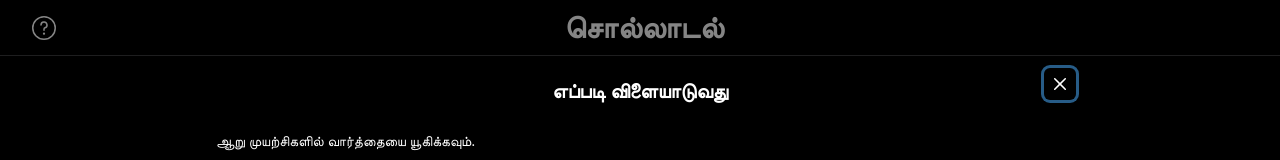
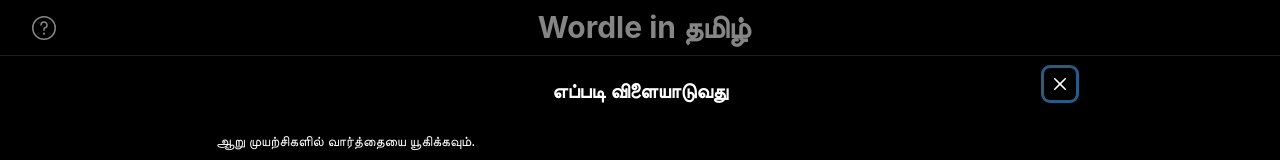
Before and after one commit to sibi-sharanyan/Tamil-Wordle, a React (Create React App) app: page / in a window 1280 px wide. Shown: the top 160 px of the page. Built offline with nearby package versions, Linux system fonts and the light colour scheme.

Commit message:
renamed it

```diff
--- a/package.json
+++ b/package.json
@@ -30,7 +30,8 @@
     "start": "react-scripts start",
     "build": "react-scripts build",
     "test": "react-scripts test",
-    "eject": "react-scripts eject"
+    "eject": "react-scripts eject",
+    "deploy-dev": "npm run build && netlify deploy --dir build --prod"
   },
   "eslintConfig": {
     "extends": "react-app"
--- a/public/index.html
+++ b/public/index.html
@@ -24,7 +24,7 @@
       work correctly both with client-side routing and a non-root public URL.
       Learn how to configure a non-root public URL by running `npm run build`.
     -->
-    <title>சொல்லாடல்</title>
+    <title>Wordle in tamil</title>
   </head>
   <body>
     <noscript>You need to enable JavaScript to run this app.</noscript>
--- a/src/components/MainPage.tsx
+++ b/src/components/MainPage.tsx
@@ -407,7 +407,7 @@
           onClick={onOpen}
         />
         <Text fontWeight={"bold"} fontSize={"3xl"} color={"white"}>
-          சொல்லாடல்
+          Wordle in தமிழ்
         </Text>
       </HStack>
 
```
Also changed, not shown: 1 other file (tests, documents, lock files or other folders).
